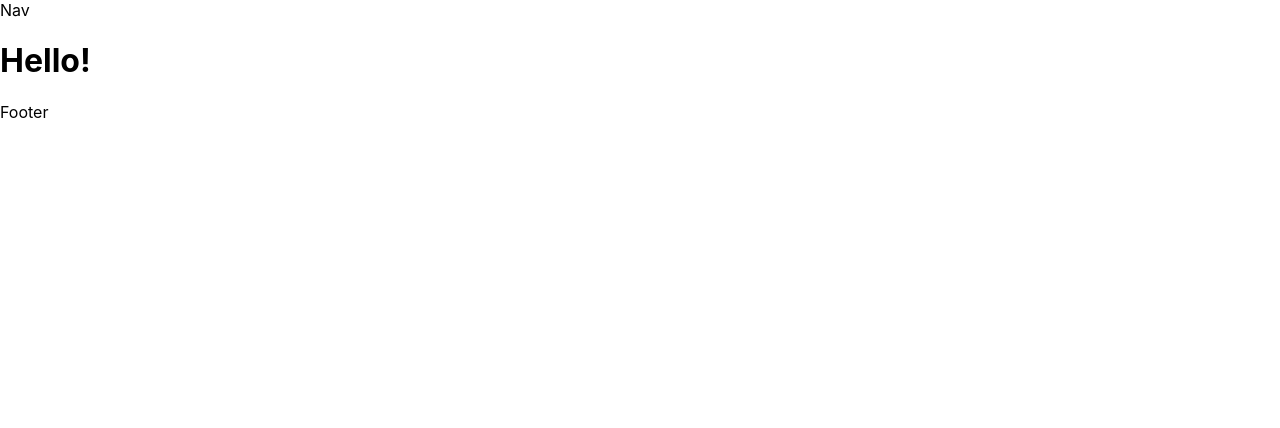
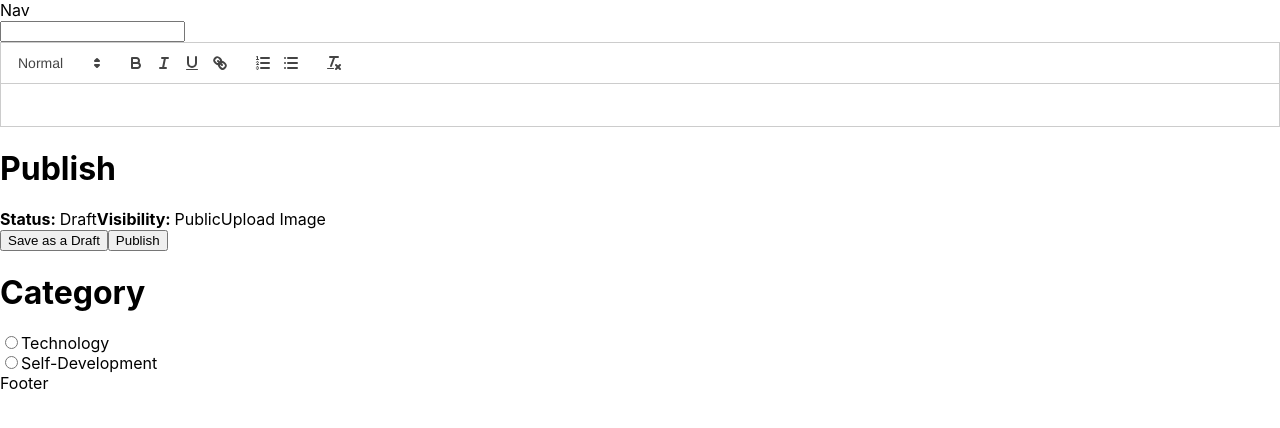
Before and after one commit to jcat1504/SliceOfLifeBlog, a React (Create React App) app in the folder slice-of-life-react/: page /write in a window 1280 px wide. Shown: the top 428 px of the page. Built offline with nearby package versions, Linux system fonts and the light colour scheme.

Commit message:
Write page with two categories

```diff
--- a/slice-of-life-react/src/pages/Write.jsx
+++ b/slice-of-life-react/src/pages/Write.jsx
@@ -1,10 +1,113 @@
-import React from "react";
+import React, { useState } from "react";
+import ReactQuill from 'react-quill';
 import "react-quill/dist/quill.snow.css";
+import { useLocation, useNavigate } from "react-router-dom";
 
 const Write = () => {
+    const state = useLocation().state;
+
+    const [title, setTitle] = useState(state?.title || "");
+    const [value, setValue] = useState(state?.desc || "");
+    const [file, setfile] = useState(null);
+    const [cat, setCat] = useState(state?.cat || "");
+
+    const navigate = useNavigate();
+
+    const upload = async() => {
+        try {
+            const formData = new FormData();
+            formData.append("file", file);
+
+            const res = await axios.post("/upload", formData);
+
+            return res.data;
+        } catch (err) {
+            console.log(err);
+        }
+    };
+
+    const handleClick = async(e) => {
+        e.preventDefault();
+
+        const imageUrl = await upload();
+        try {
+            state ? await axios.put(`/posts/${state.id}`, {
+                title,
+                desc: value,
+                cat,
+                img: file ? imageUrl : "",
+            }) : await axios.post(`/posts/`, {
+                title,
+                desc: value,
+                cat,
+                img: file ? imageUrl : "",
+                date: moment(Date.now()).format("YYYY-MM-DD:mm:ss"),
+            });
+
+            navigate("/");
+        } catch(err) {
+            console.log(err);
+        }
+     };
+
     return (
-        <h1> Hello!</h1>
-    )
+        <div className="add">
+            <div className="content">
+                <input type="text" value={title} onChange={(e) => setTitle(e.target.value)} />
+                <div className="editor-container">
+                    <ReactQuill className="editor" theme="snow" value={value} onChange={setValue} />
+                </div>
+            </div>
+            <div className="menu">
+                <div className="item">
+                    <h1>Publish</h1>
+                    <span>
+                        <b>Status: </b> Draft
+                    </span>
+                    <span>
+                        <b>Visibility: </b> Public
+                    </span>
+                    <input style={{ display: "none"}}
+                    type="file"
+                    id="file"
+                    name=""
+                    onChange={(e) => setfile(e.target.files[0])} />
+                    <label className="file" htmlFor="file">
+                        Upload Image
+                    </label>
+                    <div className="buttons">
+                        <button>Save as a Draft</button>
+                    <button onClick={handleClick}>Publish</button>
+                    </div>
+                </div>
+                <div className="item">
+                    <h1>Category</h1>
+                    {/* Technology */}
+                    <div className="cat">
+                        <input type="radio" checked={cat === "technology"}
+                        name="cat"
+                        value="technology"
+                        id="technology"
+                        onChange={(e) => setCat(e.target.value)} />
+                        <label className="file" htmlFor="file">Technology</label>
+                    </div>
+                    {/* Self-Development */}
+                    <div className="cat">
+                    <input
+                    type="radio"
+                    checked={cat === "self-development"}
+                    name="cat"
+                    value="self-development"
+                    id="self-development"
+                    onChange={(e) => setCat(e.target.value)}
+                    />
+                    <label htmlFor="self-development">Self-Development</label>
+                    </div>
+                </div>
+            </div>
+        </div>
+    );
 };
 
+
 export default Write;
```
